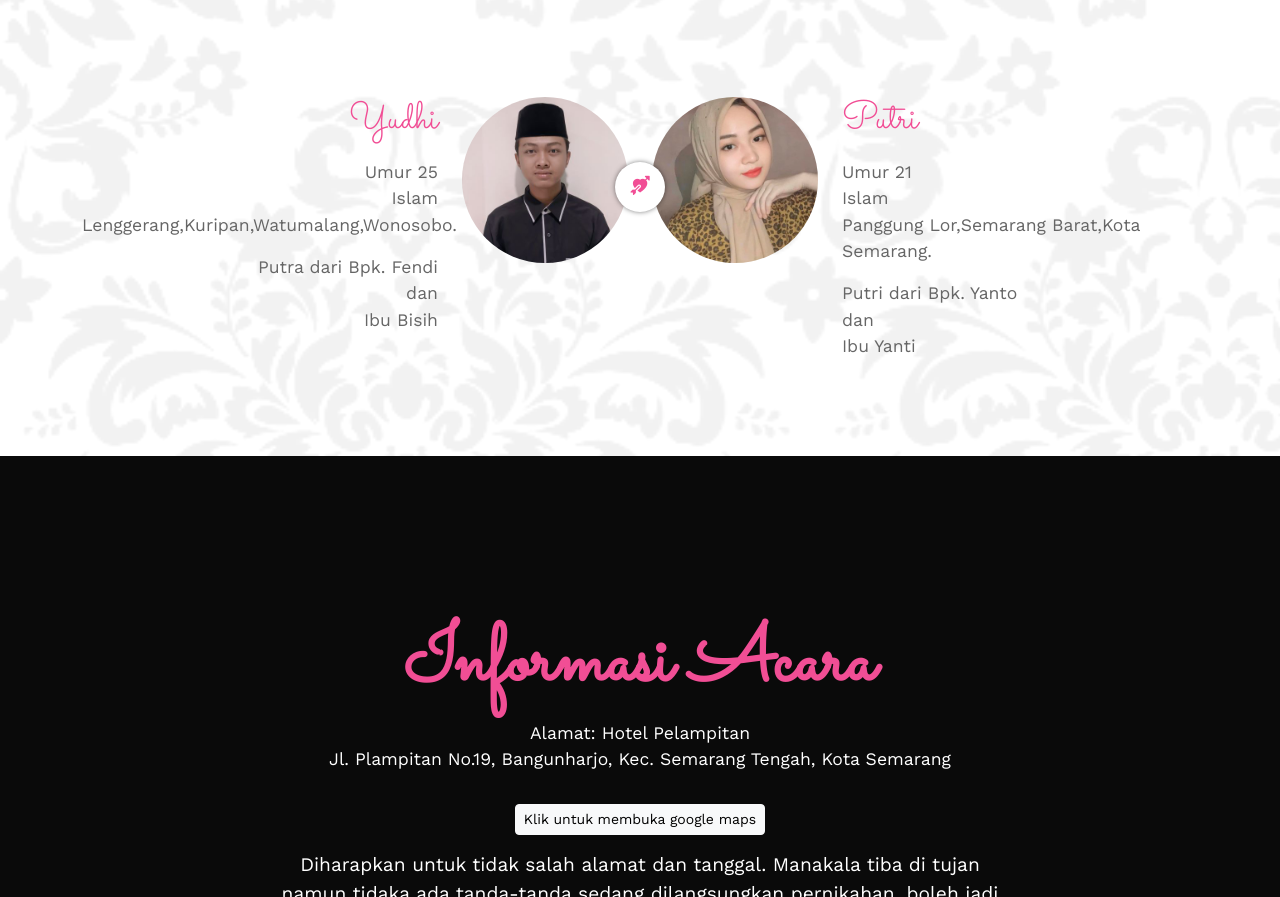
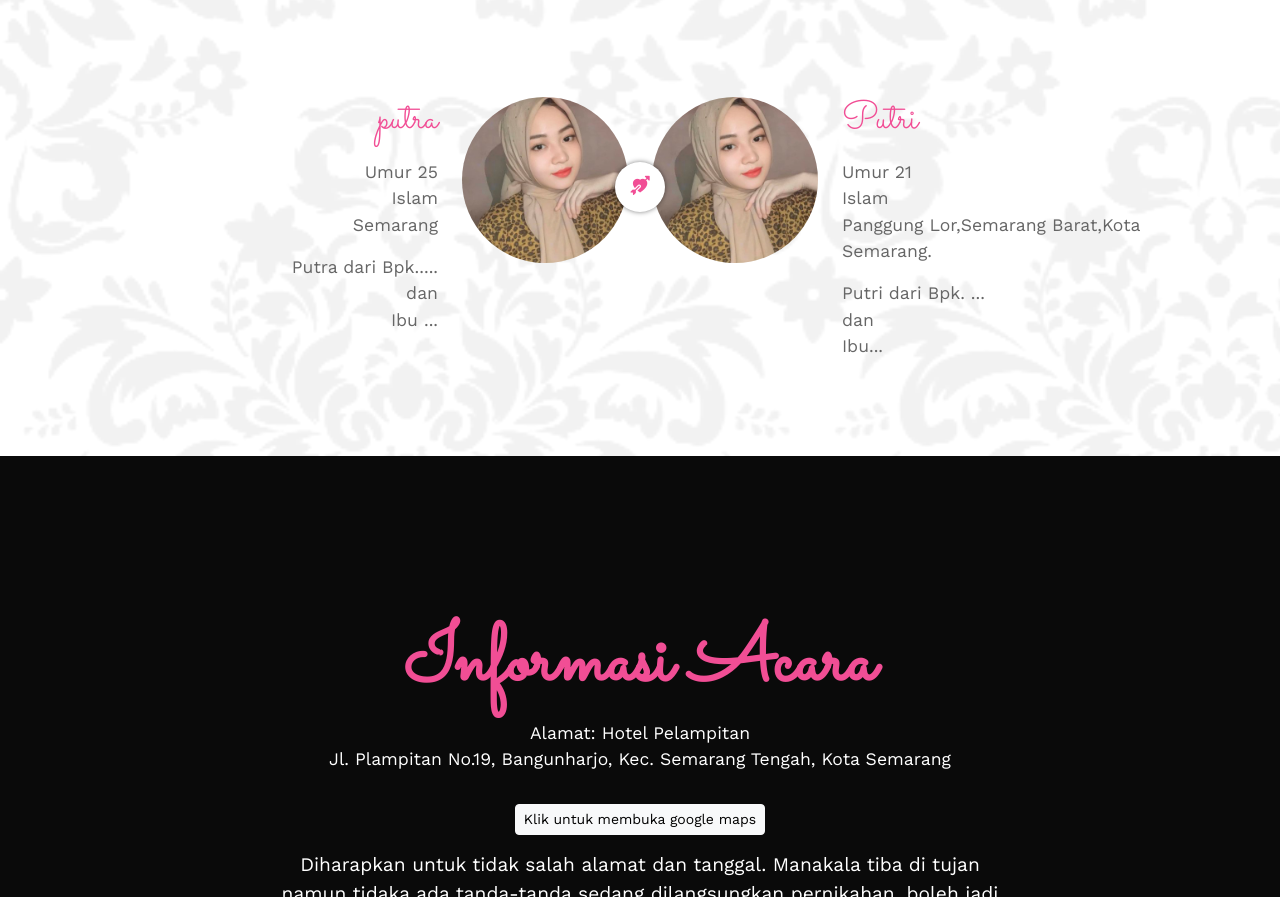
Before and after one commit to yudhi1933/Happy-Wadding, a website: page index.html in a window 1280 px wide. Shown: the part 1290-2187 px from the top of the page. Drawn offline with nearby package versions, Linux system fonts and the light colour scheme; some packages are replaced by stand-ins of ours; a script that the page names is missing.

Commit message:
merubah img tulisannya

```diff
--- a/index.html
+++ b/index.html
@@ -79,12 +79,13 @@
           <div class="col-lg-6">
             <div class="row">
               <div class="col-8 text-end">
-                <h3>Yudhi</h3>
-                <p>Umur 25 <br> Islam <br> Lenggerang,Kuripan,Watumalang,Wonosobo.</p>
-                <p>Putra dari Bpk. Fendi <br> dan <br> Ibu Bisih</p>
+                <h3>putra</h3>
+                <p>Umur 25 <br> Islam <br>Semarang
+                </p>
+                <p>Putra dari Bpk..... <br> dan <br> Ibu ...</p>
               </div>
               <div class="col-4">
-                <img src="img/WAA.jpg" alt="yudhi" class="img-responsive rounded-circle">
+                <img src="img/cewekk.jpg" alt="yudhi" class="img-responsive rounded-circle">
               </div>
             </div>
           </div>
@@ -99,7 +100,7 @@
               <div class="col-8">
                 <h3>Putri</h3>
                 <p>Umur 21 <br> Islam <br> Panggung Lor,Semarang Barat,Kota Semarang.</p>
-                <p>Putri dari Bpk. Yanto<br> dan <br> Ibu Yanti</p>
+                <p>Putri dari Bpk. ...<br> dan <br> Ibu...</p>
               </div>
             </div>
           </div>
@@ -499,7 +500,39 @@
         isPlaying = !isPlaying;
       }
 
+
+      audioIconWrapper.onclick = debounce(handleAudioIconClick, 100);
+
       disableScroll();
+
+      // Debounce function to limit the rate at which a function can fire
+      function debounce(func, wait) {
+        let timeout;
+        return function(...args) {
+          clearTimeout(timeout);
+          timeout = setTimeout(() => func.apply(this, args), wait);
+        };
+      }
+
+      // Throttle function to limit the rate at which a function can fire
+      function throttle(func, limit) {
+        let lastFunc;
+        let lastRan;
+        return function(...args) {
+          if (!lastRan) {
+            func.apply(this, args);
+            lastRan = Date.now();
+          } else {
+            clearTimeout(lastFunc);
+            lastFunc = setTimeout(() => {
+              if ((Date.now() - lastRan) >= limit) {
+                func.apply(this, args);
+                lastRan = Date.now();
+              }
+            }, limit - (Date.now() - lastRan));
+          }
+        };
+      }
     </script> -->
 
 
```
Also changed, not shown: package.json (added, +11 -0 lines), img/WAA.jpg (deleted), img/WhatsApp.jpg (added).
